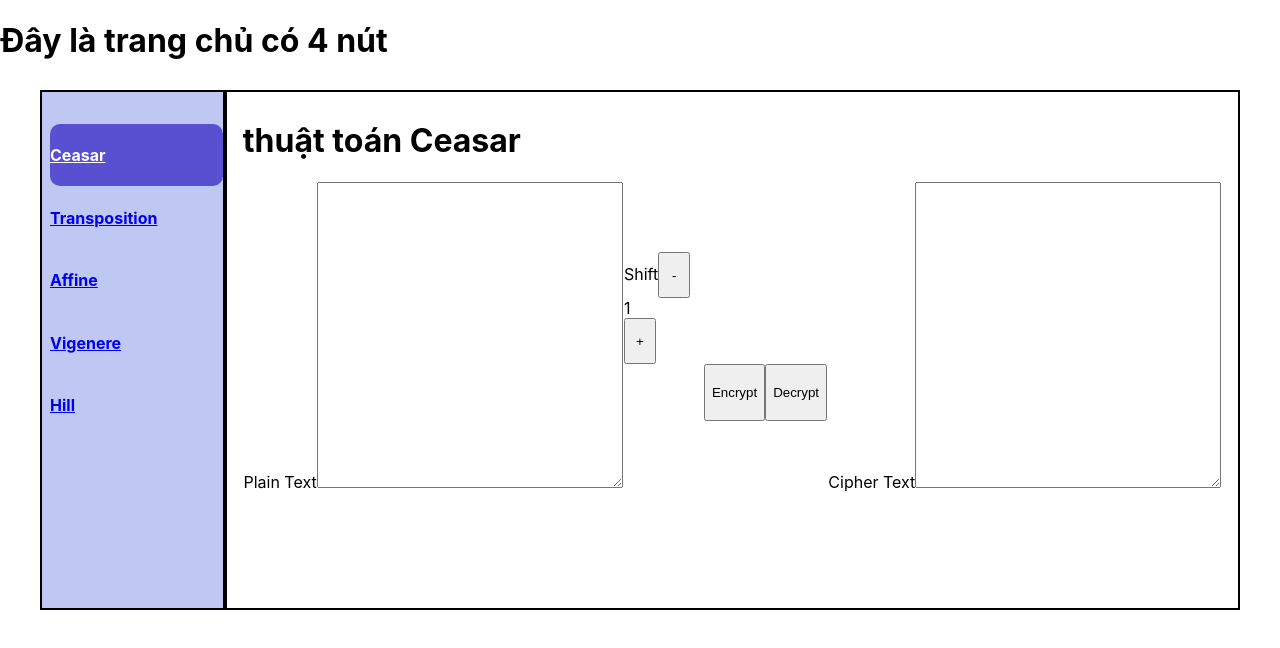
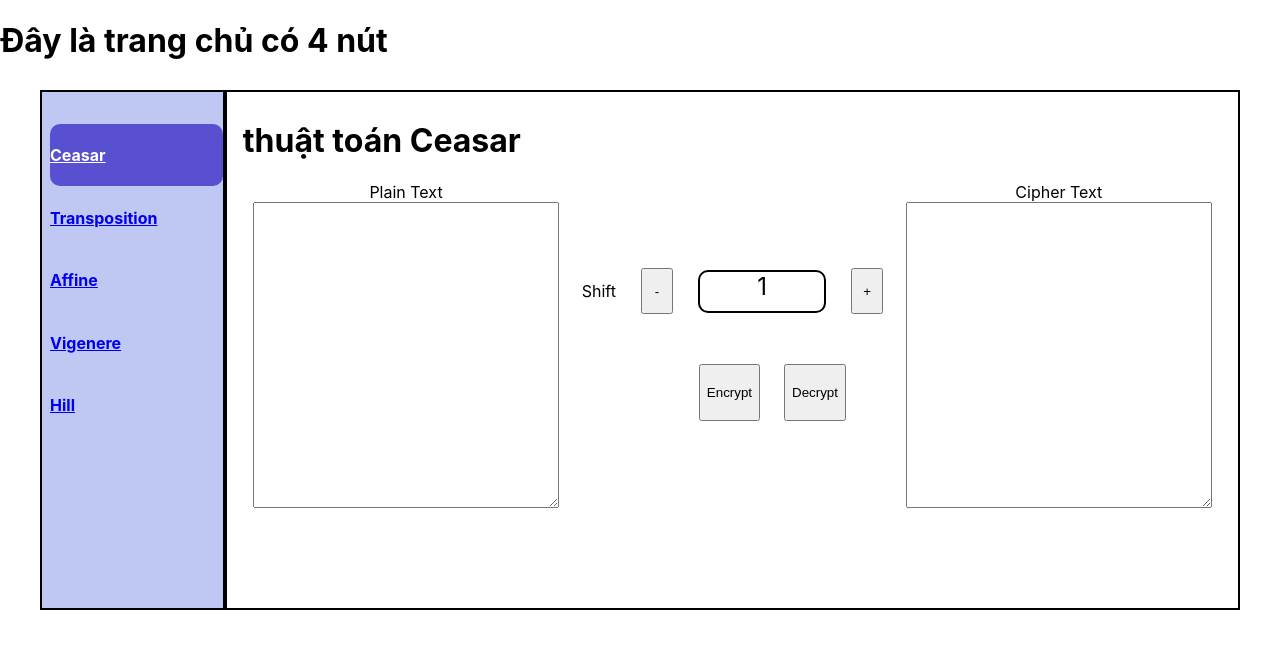
Before and after one commit to Danhhoa/cipher_app, a React (Create React App) app: page /ciphers/Ceasar in a window 1280 px wide. Shown: the top 648 px of the page. Built offline with nearby package versions, Linux system fonts and the light colour scheme.

Commit message:
ceasar and vigenere

```diff
--- a/src/App.css
+++ b/src/App.css
@@ -2,7 +2,13 @@
   /* display: flex;
   flex-flow: column wrap; */
 }
+body {
+  font-size: 16px;
+}
 
+textarea {
+  font-size: 16px;
+}
 .active {
   color: white;
   background-color: rgb(88, 79, 209);
@@ -37,6 +43,7 @@
 
 .container {
   display: flex;
+  flex-flow: row wrap;
   justify-content: space-around;
   align-items: center;
 }
@@ -76,11 +83,14 @@
 .field-number__down {
   width: 32px;
   height: 46px;
+  /* background-color: rgb(191, 199, 243); */
 }
 
 .field-number__up {
   width: 32px;
   height: 46px;
+  /* background-color: rgb(191, 199, 243); */
+
 }
 
 .field-number__value {
@@ -93,6 +103,7 @@
   display: grid;
   grid-template-columns: 150px 150px;
   position: relative;
+  padding: 16px;
 }
 
 .field--first {
@@ -105,4 +116,51 @@
   margin-left: 80px;
   width: 100%;
   height: 57px;
+  justify-content: center;
+  padding-top: 50px;
 }
+
+/* vigenere */
+.container > .col-3 {
+  display: flex;
+  flex: 1 1 30%;
+  flex-flow: row wrap;
+  width: auto;
+  justify-content: space-around;
+}
+
+.cipher__content {
+  display: flex;
+  flex-flow: column wrap;
+  width: auto;
+}
+
+#vigenere_key {
+  height: 50px;
+  font-size: 16px;
+  margin-left: 20px;
+}
+
+.label-key {
+  align-items: center;
+  padding-top: 13px;
+}
+
+#ceaser_shift {
+  border: 2px solid black;
+  width: 124px;
+  height: 39px;
+  border-radius: 10px;
+  text-align: center;
+  align-self: center;
+
+  font-size: 24px;
+}
+
+.btn-encrypt {
+  margin-right: 12px;
+}
+
+.btn-decrypt {
+  margin-left: 12px;
+}
```
